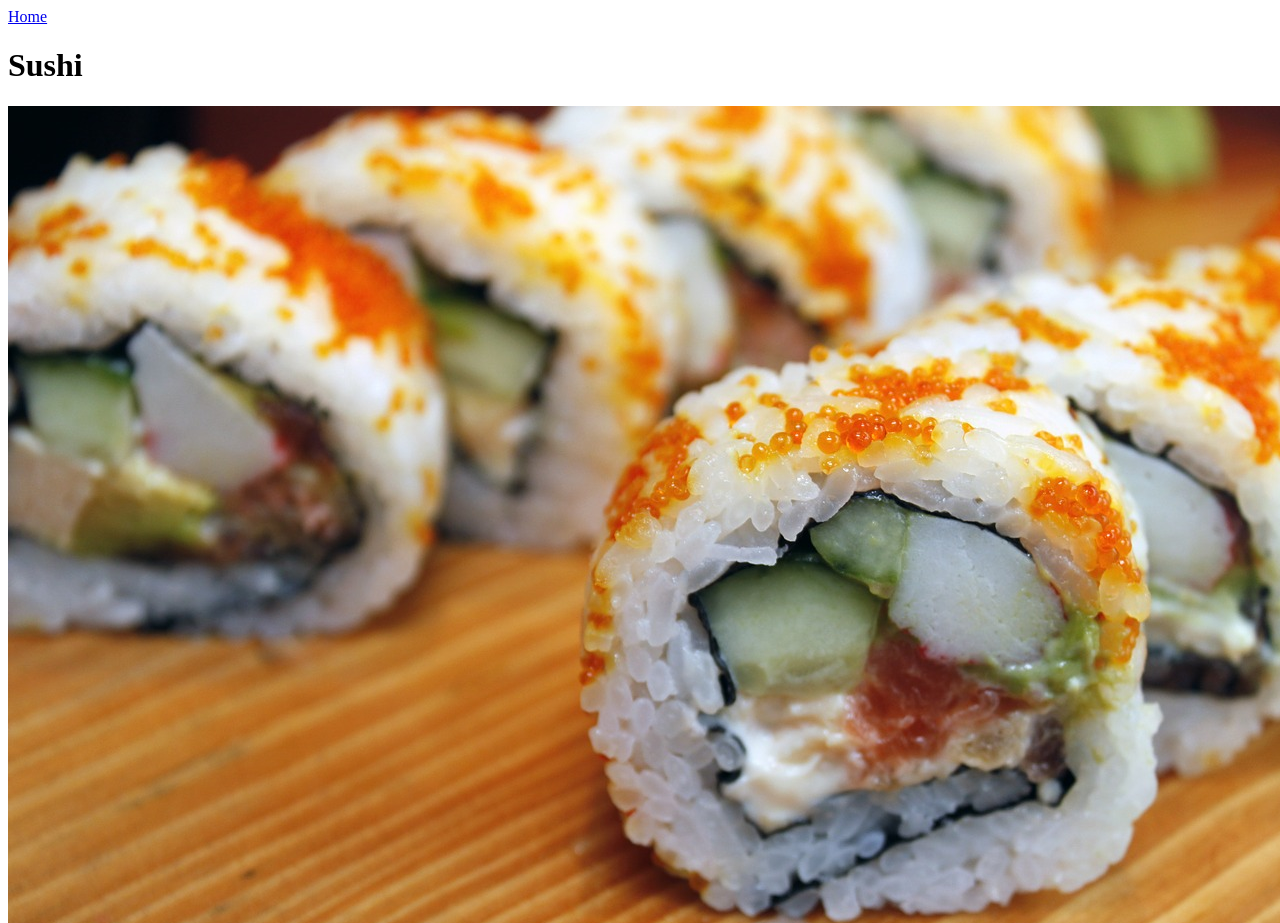
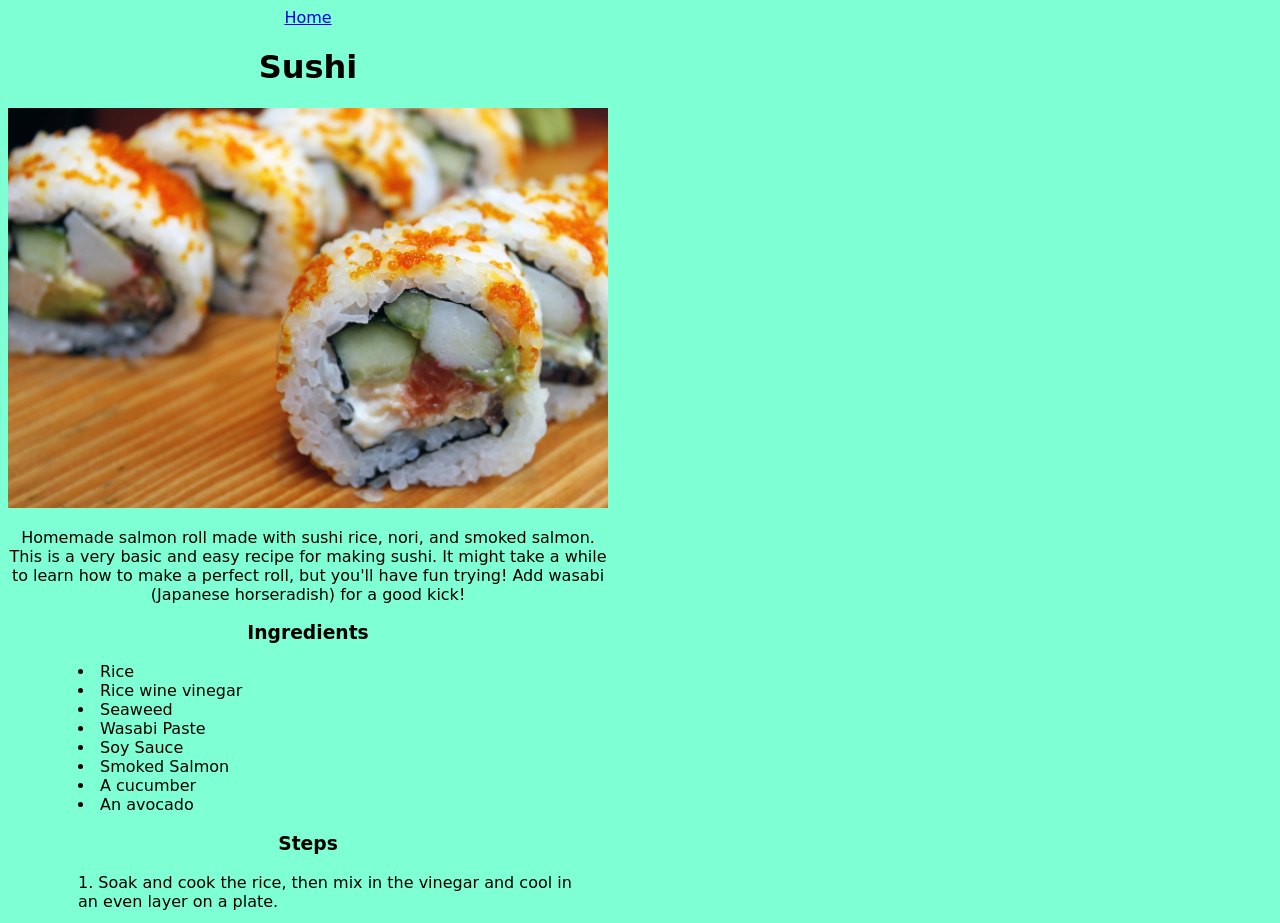
Before and after one commit to NathanTinga/Odin_Projects, a plain HTML site: page Introduction to HTML/recipe-website/recipes/sushi.html in a window 1280 px wide. Shown: the top 923 px of the page. Drawn offline with Linux system fonts and the light colour scheme.

Commit message:
Add CSS styling to pages, and add missing headings

```diff
--- a/Introduction to HTML/recipe-website/recipes/sushi.html
+++ b/Introduction to HTML/recipe-website/recipes/sushi.html
@@ -2,12 +2,13 @@
 <html lang="en">
   <head>
     <meta charset="UTC-8" />
+    <link rel="stylesheet" href="../styles.css">
     <title>Sushi</title>
   </head>
-  <body>
+  <body class="recipe">
     <a href="../index.html">Home</a>
-    <h1>Sushi</h1>
-    <img src="../images/sushi-373587_1280.jpg" alt="Some smoked salmon sushi" />
+    <h1 class="title">Sushi</h1>
+    <img src="../images/sushi-373587_1280.jpg" alt="Some smoked salmon sushi">
     <p>
       Homemade salmon roll made with sushi rice, nori, and smoked salmon. This
       is a very basic and easy recipe for making sushi. It might take a while to
@@ -38,7 +39,7 @@
         (or a half sheet) of nori on the plastic wrap.
       </li>
       <li>
-        <p>
+        <p style="display: inline;">
           Spread a thin layer of
           <a
             href="https://www.allrecipes.com/recipe/99211/perfect-sushi-rice/"
--- /dev/null
+++ b/Introduction to HTML/recipe-website/styles.css
@@ -0,0 +1,31 @@
+body {
+    background-color: aquamarine;
+    width: 600px;
+}
+
+* {
+    font-family: "Brush Script MT", cursive;
+}
+
+h1.title {
+    font-weight: bold;
+}
+
+.recipe {
+    text-align: center;
+}
+
+ul, ol {
+    text-align: left;
+    list-style-position: inside;
+    margin: 0 30px;
+}
+
+ol li {
+    margin: 15px 0;
+}
+
+img {
+    width: 600px;
+    height: auto;
+}
```
Also changed, not shown: Introduction to HTML/recipe-website/index.html (+2 -1 lines), Introduction to HTML/recipe-website/recipes/ginger-chai.html (+5 -2 lines), Introduction to HTML/recipe-website/recipes/ramen.html (+5 -2 lines).
